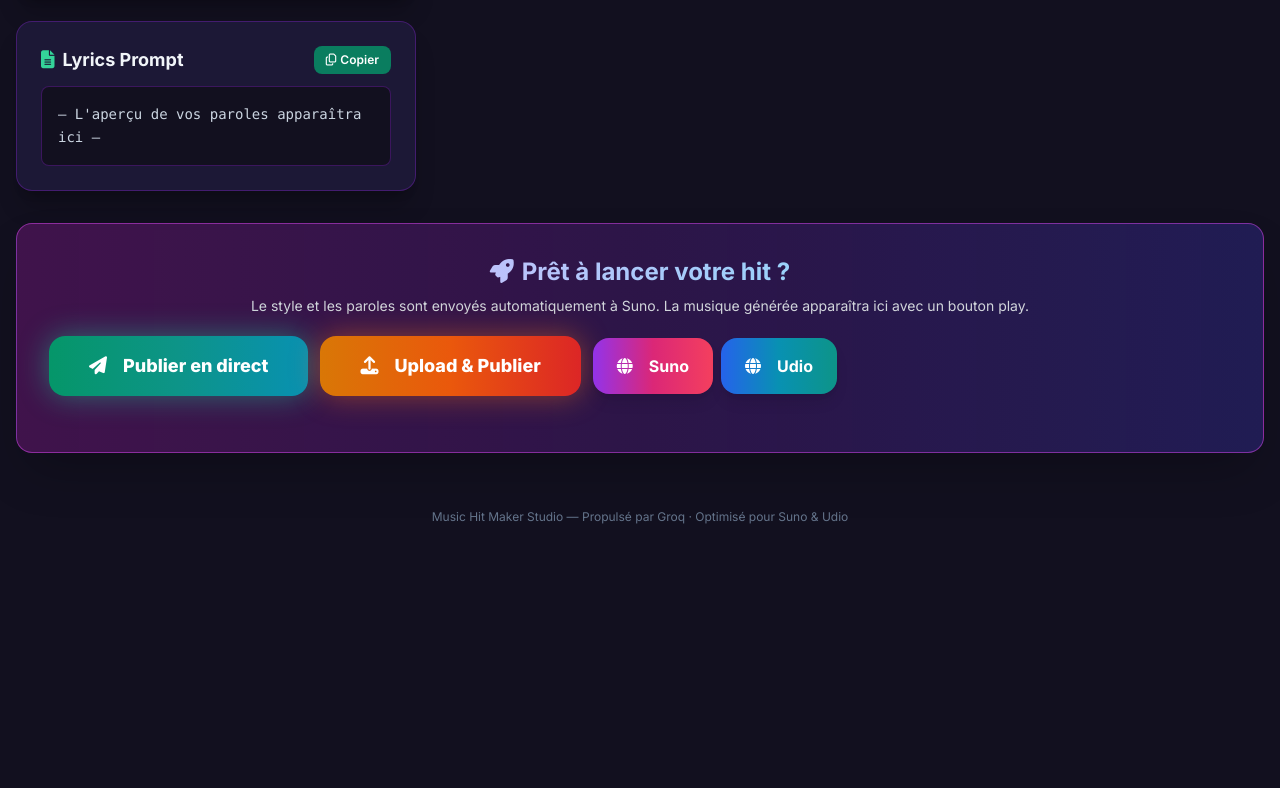
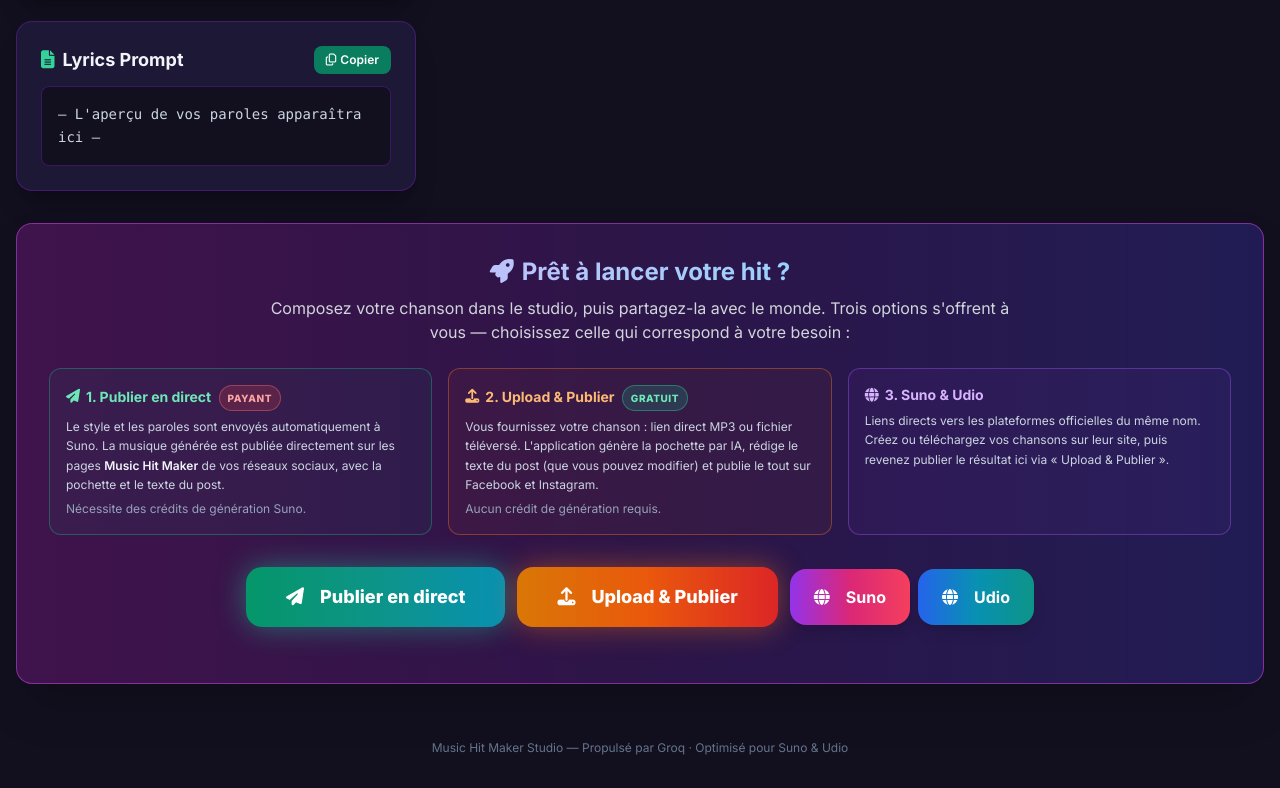
Before and after one commit to YaYouLeKyou/hit-music-maker, a website: page public/index.html in a window 1280 px wide. Shown: the part 1129-1917 px from the top of the page. Before the commit the page ends 1686 px from the top, so only its background shows below. Drawn offline with nearby package versions, Linux system fonts and the light colour scheme.

Commit message:
CTA : sous-titre revu + cartes explicatives des 3 options (payant/gratuit/liens)

```diff
--- a/public/index.html
+++ b/public/index.html
@@ -297,26 +297,74 @@
                 <h2 class="text-2xl font-bold mb-2 bg-gradient-to-r from-fuchsia-300 to-cyan-300 bg-clip-text text-transparent">
                     <i class="fa-solid fa-rocket mr-2"></i>Prêt à lancer votre hit ?
                 </h2>
-                <p class="text-sm text-gray-300 mb-5">Le style et les paroles sont envoyés automatiquement à Suno. La musique générée apparaîtra ici avec un bouton play.</p>
-<div class="flex flex-col sm:flex-row items-center gap-3 mt-5">
+                <p class="text-sm sm:text-base text-gray-300 mb-6 max-w-3xl mx-auto">
+                    Composez votre chanson dans le studio, puis partagez-la avec le monde.
+                    Trois options s'offrent à vous — choisissez celle qui correspond à votre besoin :
+                </p>
+
+                <!-- Explications des 3 options -->
+                <div class="grid grid-cols-1 md:grid-cols-3 gap-4 mb-8 text-left">
+                    <!-- 1. Publier en direct (payant) -->
+                    <div class="rounded-xl border border-emerald-500/40 bg-emerald-500/5 p-4">
+                        <p class="font-bold text-emerald-300 text-sm mb-1.5">
+                            <i class="fa-solid fa-paper-plane mr-1.5"></i>1. Publier en direct
+                            <span class="ml-1 inline-block align-middle text-[10px] font-extrabold uppercase tracking-wider rounded-full px-2 py-0.5 bg-red-500/20 text-red-300 border border-red-400/40">Payant</span>
+                        </p>
+                        <p class="text-xs text-slate-300 leading-relaxed">
+                            Le style et les paroles sont envoyés automatiquement à Suno.
+                            La musique générée est publiée directement sur les pages
+                            <span class="font-semibold text-slate-100">Music Hit Maker</span> de vos réseaux sociaux,
+                            avec la pochette et le texte du post.
+                            <span class="block mt-1 text-slate-400">Nécessite des crédits de génération Suno.</span>
+                        </p>
+                    </div>
+
+                    <!-- 2. Upload & Publier (gratuit) -->
+                    <div class="rounded-xl border border-orange-500/40 bg-orange-500/5 p-4">
+                        <p class="font-bold text-orange-300 text-sm mb-1.5">
+                            <i class="fa-solid fa-upload mr-1.5"></i>2. Upload &amp; Publier
+                            <span class="ml-1 inline-block align-middle text-[10px] font-extrabold uppercase tracking-wider rounded-full px-2 py-0.5 bg-emerald-500/20 text-emerald-300 border border-emerald-400/40">Gratuit</span>
+                        </p>
+                        <p class="text-xs text-slate-300 leading-relaxed">
+                            Vous fournissez votre chanson : lien direct MP3 ou fichier téléversé.
+                            L'application génère la pochette par IA, rédige le texte du post
+                            (que vous pouvez modifier) et publie le tout sur Facebook et Instagram.
+                            <span class="block mt-1 text-slate-400">Aucun crédit de génération requis.</span>
+                        </p>
+                    </div>
+
+                    <!-- 3. Suno / Udio (liens externes) -->
+                    <div class="rounded-xl border border-purple-500/40 bg-purple-500/5 p-4">
+                        <p class="font-bold text-purple-300 text-sm mb-1.5">
+                            <i class="fa-solid fa-globe mr-1.5"></i>3. Suno &amp; Udio
+                        </p>
+                        <p class="text-xs text-slate-300 leading-relaxed">
+                            Liens directs vers les plateformes officielles du même nom.
+                            Créez ou téléchargez vos chansons sur leur site, puis revenez
+                            publier le résultat ici via « Upload &amp; Publier ».
+                        </p>
+                    </div>
+                </div>
+
+                <div class="flex flex-col sm:flex-row items-center justify-center gap-3 mt-5">
     <button id="btn-generate-music"
-        class="inline-flex items-center gap-3 px-10 py-4 rounded-2xl text-lg font-extrabold text-white bg-gradient-to-r from-emerald-600 via-teal-600 to-cyan-600 hover:from-emerald-500 hover:via-teal-500 hover:to-cyan-500 transition shadow-[0_0_30px_rgba(34,211,160,0.45)] hover:shadow-[0_0_45px_rgba(34,211,160,0.7)] hover:scale-[1.03] active:scale-95 disabled:opacity-50 disabled:cursor-not-allowed disabled:hover:scale-100 w-full sm:w-auto">
+        class="inline-flex items-center justify-center gap-3 px-10 py-4 rounded-2xl text-lg font-extrabold text-white bg-gradient-to-r from-emerald-600 via-teal-600 to-cyan-600 hover:from-emerald-500 hover:via-teal-500 hover:to-cyan-500 transition shadow-[0_0_30px_rgba(34,211,160,0.45)] hover:shadow-[0_0_45px_rgba(34,211,160,0.7)] hover:scale-[1.03] active:scale-95 disabled:opacity-50 disabled:cursor-not-allowed disabled:hover:scale-100 w-full sm:w-auto">
         <i class="fa-solid fa-paper-plane mr-1"></i>Publier en direct
     </button>
 
     <button id="btn-upload-publish"
-        class="inline-flex items-center gap-3 px-10 py-4 rounded-2xl text-lg font-extrabold text-white bg-gradient-to-r from-amber-600 via-orange-600 to-red-600 hover:from-amber-500 hover:via-orange-500 hover:to-red-500 transition shadow-[0_0_30px_rgba(249,115,22,0.45)] hover:shadow-[0_0_45px_rgba(249,115,22,0.7)] hover:scale-[1.03] active:scale-95 disabled:opacity-50 disabled:cursor-not-allowed disabled:hover:scale-100 w-full sm:w-auto">
+        class="inline-flex items-center justify-center gap-3 px-10 py-4 rounded-2xl text-lg font-extrabold text-white bg-gradient-to-r from-amber-600 via-orange-600 to-red-600 hover:from-amber-500 hover:via-orange-500 hover:to-red-500 transition shadow-[0_0_30px_rgba(249,115,22,0.45)] hover:shadow-[0_0_45px_rgba(249,115,22,0.7)] hover:scale-[1.03] active:scale-95 disabled:opacity-50 disabled:cursor-not-allowed disabled:hover:scale-100 w-full sm:w-auto">
         <i class="fa-solid fa-upload mr-1"></i>Upload & Publier
     </button>
 
     <div class="flex flex-col sm:flex-row items-center gap-2 w-full sm:w-auto">
         <a href="https://suno.com" target="_blank" rel="noopener"
-           class="inline-flex items-center gap-3 px-6 py-4 rounded-2xl text-base font-bold text-white bg-gradient-to-r from-purple-600 via-pink-600 to-rose-500 hover:from-purple-500 hover:via-pink-500 hover:to-rose-400 transition shadow-lg hover:scale-[1.02] w-full sm:w-auto justify-center">
+           class="inline-flex items-center justify-center gap-3 px-6 py-4 rounded-2xl text-base font-bold text-white bg-gradient-to-r from-purple-600 via-pink-600 to-rose-500 hover:from-purple-500 hover:via-pink-500 hover:to-rose-400 transition shadow-lg hover:scale-[1.02] w-full sm:w-auto justify-center">
             <i class="fa-solid fa-globe mr-1"></i>Suno
         </a>
 
         <a href="https://www.udio.com/create" target="_blank" rel="noopener"
-           class="inline-flex items-center gap-3 px-6 py-4 rounded-2xl text-base font-bold text-white bg-gradient-to-r from-blue-600 via-cyan-600 to-teal-600 hover:from-blue-500 hover:via-cyan-500 hover:to-teal-500 transition shadow-lg hover:scale-[1.02] w-full sm:w-auto justify-center">
+           class="inline-flex items-center justify-center gap-3 px-6 py-4 rounded-2xl text-base font-bold text-white bg-gradient-to-r from-blue-600 via-cyan-600 to-teal-600 hover:from-blue-500 hover:via-cyan-500 hover:to-teal-500 transition shadow-lg hover:scale-[1.02] w-full sm:w-auto justify-center">
             <i class="fa-solid fa-globe mr-1"></i>Udio
         </a>
     </div>
```
